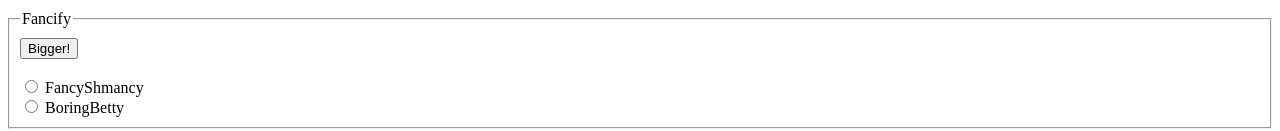
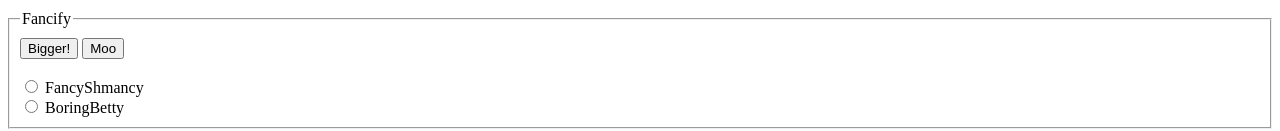
Before and after one commit to WarriorWyatt100/warriorwyatt100.github.io, a plain HTML site: page fancifymytext.html in a window 1280 px wide. Shown: the part 190-321 px from the top of the page. Drawn offline with Linux system fonts and the light colour scheme.

Commit message:
Update fancifymytext.html

```diff
--- a/fancifymytext.html
+++ b/fancifymytext.html
@@ -25,6 +25,7 @@
 		<fieldset>
         	<legend>Fancify</legend>
         	<button onclick="makeBigger()">Bigger!</button>
+			<button onclick="mooify()">Moo</button>
 			<br><br>
 			<input type="radio" id="fancy" name="style" onchange="applyStyle()">
     		<label for="fancy">FancyShmancy</label><br>
```
